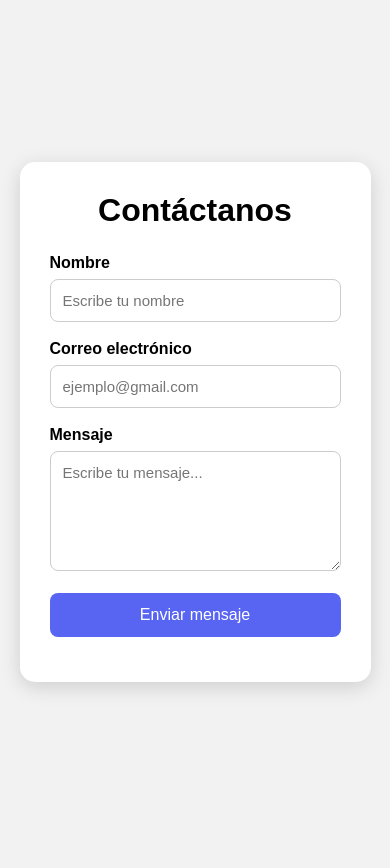
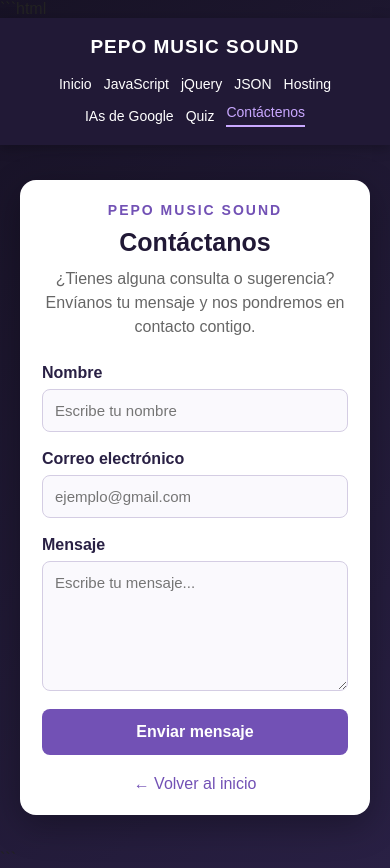
Before and after one commit to j4841801-ship-it/proyecto_final_software, a website: page contacto.html in a window 390 px wide. Before the commit the page ends 844 px from the top, so only its background shows below. Drawn offline with Linux system fonts and the light colour scheme.

Commit message:
pepo mas gay

````diff
--- a/contacto.html
+++ b/contacto.html
@@ -1,10 +1,12 @@
+```html
 <!DOCTYPE html>
 <html lang="es">
 <head>
     <meta charset="UTF-8">
     <meta name="viewport" content="width=device-width, initial-scale=1.0">
+    <meta name="description" content="Contacta con PEPO MUSIC SOUND. Envíanos tus consultas y comentarios.">
 
-    <title>Formulario de Contacto</title>
+    <title>Contacto | PEPO MUSIC SOUND</title>
 
     <style>
         * {
@@ -15,24 +17,93 @@
         }
 
         body {
-            background: #f2f2f2;
+            background: linear-gradient(135deg, #171225, #292044);
             min-height: 100vh;
+            color: #222;
+        }
+
+        /* MENÚ DE NAVEGACIÓN */
+        .menu-pepo {
+            width: 100%;
+            background: #211936;
+            padding: 18px 4%;
+            display: flex;
+            justify-content: space-between;
+            align-items: center;
+            gap: 18px;
+            flex-wrap: wrap;
+            box-shadow: 0 3px 12px rgba(0, 0, 0, 0.25);
+        }
+
+        .logo-pepo {
+            color: #fff;
+            font-size: 19px;
+            font-weight: bold;
+            text-decoration: none;
+            letter-spacing: 1px;
+        }
+
+        .enlaces-pepo {
+            display: flex;
+            align-items: center;
+            flex-wrap: wrap;
+            gap: 16px;
+        }
+
+        .enlaces-pepo a {
+            color: #fff;
+            text-decoration: none;
+            font-size: 14px;
+            transition: color 0.2s;
+        }
+
+        .enlaces-pepo a:hover,
+        .enlaces-pepo a.activo {
+            color: #c9a8ff;
+        }
+
+        .enlaces-pepo a.activo {
+            border-bottom: 2px solid #c9a8ff;
+            padding-bottom: 5px;
+        }
+
+        /* CONTENEDOR DEL FORMULARIO */
+        .contenedor {
+            min-height: calc(100vh - 75px);
             display: flex;
             justify-content: center;
             align-items: center;
+            padding: 35px 20px;
         }
 
         .formulario {
-            background: white;
-            width: 90%;
+            background: #fff;
+            width: 100%;
             max-width: 500px;
             padding: 30px;
-            border-radius: 15px;
-            box-shadow: 0 5px 20px rgba(0,0,0,0.15);
+            border-radius: 16px;
+            box-shadow: 0 10px 35px rgba(0, 0, 0, 0.3);
+        }
+
+        .marca {
+            text-align: center;
+            color: #7251b5;
+            font-size: 14px;
+            font-weight: bold;
+            letter-spacing: 2px;
+            margin-bottom: 10px;
         }
 
         h1 {
             text-align: center;
+            color: #211936;
+            margin-bottom: 10px;
+        }
+
+        .descripcion {
+            text-align: center;
+            color: #666;
+            line-height: 1.5;
             margin-bottom: 25px;
         }
 
@@ -44,59 +115,146 @@
             display: block;
             margin-bottom: 7px;
             font-weight: bold;
+            color: #292044;
         }
 
         input,
         textarea {
+            display: block;
             width: 100%;
             padding: 12px;
-            border: 1px solid #ccc;
+            border: 1px solid #d4cde3;
             border-radius: 8px;
             font-size: 15px;
+            background: #faf9fd;
+            color: #222;
+        }
+
+        input:focus,
+        textarea:focus {
+            outline: 2px solid #8b68d1;
+            border-color: #8b68d1;
         }
 
         textarea {
-            height: 120px;
+            min-height: 130px;
             resize: vertical;
         }
 
         button {
             width: 100%;
-            padding: 13px;
+            padding: 14px;
             border: none;
             border-radius: 8px;
-            background: #5865F2;
+            background: #7251b5;
             color: white;
             font-size: 16px;
+            font-weight: bold;
             cursor: pointer;
+            transition: background 0.2s;
         }
 
-        button:hover {
-            background: #4752C4;
+        button:hover:not(:disabled) {
+            background: #563b91;
+        }
+
+        button:disabled {
+            opacity: 0.65;
+            cursor: wait;
         }
 
         #resultado {
             text-align: center;
-            margin-top: 15px;
+            margin-top: 18px;
+            line-height: 1.5;
+            overflow-wrap: anywhere;
             font-weight: bold;
+        }
+
+        .volver {
+            display: block;
+            text-align: center;
+            margin-top: 20px;
+            color: #7251b5;
+            text-decoration: none;
+        }
+
+        .volver:hover {
+            text-decoration: underline;
+        }
+
+        @media (max-width: 760px) {
+            .menu-pepo {
+                justify-content: center;
+            }
+
+            .logo-pepo {
+                text-align: center;
+                width: 100%;
+            }
+
+            .enlaces-pepo {
+                justify-content: center;
+                gap: 12px;
+            }
+
+            .contenedor {
+                min-height: auto;
+            }
+        }
+
+        @media (max-width: 480px) {
+            .formulario {
+                padding: 22px;
+            }
+
+            h1 {
+                font-size: 25px;
+            }
         }
     </style>
 </head>
 
 <body>
 
-    <div class="formulario">
+    <!-- MENÚ DE NAVEGACIÓN -->
+    <nav class="menu-pepo" aria-label="Navegación principal">
+        <a href="index.html" class="logo-pepo">PEPO MUSIC SOUND</a>
+
+        <div class="enlaces-pepo">
+            <a href="index.html">Inicio</a>
+            <a href="javascript.html">JavaScript</a>
+            <a href="jquery.html">jQuery</a>
+            <a href="json.html">JSON</a>
+            <a href="hosting.html">Hosting</a>
+            <a href="google-ia.html">IAs de Google</a>
+            <a href="cuestionario.html">Quiz</a>
+            <a href="contacto.html" class="activo" aria-current="page">Contáctenos</a>
+        </div>
+    </nav>
+
+    <!-- FORMULARIO DE CONTACTO -->
+    <main class="contenedor">
+        <section class="formulario">
+            <p class="marca">PEPO MUSIC SOUND</p>
 
             <h1>Contáctanos</h1>
 
+            <p class="descripcion">
+                ¿Tienes alguna consulta o sugerencia?
+                Envíanos tu mensaje y nos pondremos en contacto contigo.
+            </p>
+
             <form id="contactForm">
-
                 <div class="campo">
                     <label for="nombre">Nombre</label>
                     <input
                         type="text"
                         id="nombre"
+                        name="nombre"
                         placeholder="Escribe tu nombre"
+                        maxlength="100"
+                        autocomplete="name"
                         required
                     >
                 </div>
@@ -106,7 +264,10 @@
                     <input
                         type="email"
                         id="correo"
+                        name="correo"
                         placeholder="ejemplo@gmail.com"
+                        maxlength="254"
+                        autocomplete="email"
                         required
                     >
                 </div>
@@ -115,116 +276,99 @@
                     <label for="mensaje">Mensaje</label>
                     <textarea
                         id="mensaje"
+                        name="mensaje"
                         placeholder="Escribe tu mensaje..."
+                        maxlength="5000"
                         required
                     ></textarea>
                 </div>
 
-            <button type="submit">
+                <button type="submit" id="btnEnviar">
                     Enviar mensaje
                 </button>
-
             </form>
 
-        <p id="resultado"></p>
+            <p id="resultado" role="status" aria-live="polite"></p>
 
-    </div>
-
+            <a class="volver" href="index.html">
+                ← Volver al inicio
+            </a>
+        </section>
+    </main>
 
     <script>
-
-        // ==================================================
-        // PEGA AQUÍ TU NUEVO WEBHOOK DE DISCORD
-        // ==================================================
-
-        const webhookURL = "https://discord.com/api/webhooks/1557494789639905280/XpsUancje2leoQzsvrobPdPN1qfiCxJ12djdSDAU1mAFkdQqFXjQPqJRMSUcGCYFaebs";
-
-
-        // ==================================================
-        // FORMULARIO
-        // ==================================================
-
         const formulario = document.getElementById("contactForm");
+        const resultado = document.getElementById("resultado");
+        const boton = document.getElementById("btnEnviar");
 
         formulario.addEventListener("submit", async function(event) {
-
             event.preventDefault();
 
+            const nombre = document.getElementById("nombre").value.trim();
+            const correo = document.getElementById("correo").value.trim();
+            const mensaje = document.getElementById("mensaje").value.trim();
 
-            // Obtener los datos del formulario
+            if (!nombre || !correo || !mensaje) {
+                resultado.textContent = "Completa todos los campos.";
+                resultado.style.color = "#c62828";
+                return;
+            }
 
-            const nombre = document.getElementById("nombre").value;
-            const correo = document.getElementById("correo").value;
-            const mensaje = document.getElementById("mensaje").value;
-
-
-            // Mensaje que recibirá Discord
-
-            const datos = {
-
-                content:
-                "📩 **NUEVO MENSAJE DEL FORMULARIO**\n\n" +
-
-                "👤 **Nombre:** " + nombre + "\n" +
-
-                "📧 **Correo:** " + correo + "\n\n" +
-
-                "💬 **Mensaje:**\n" + mensaje
-
-            };
-
+            resultado.textContent = "Enviando tu mensaje...";
+            resultado.style.color = "#7251b5";
+            boton.disabled = true;
+            boton.textContent = "Enviando...";
 
             try {
-
-                const respuesta = await fetch(webhookURL, {
-
+                const respuesta = await fetch("/api/contacto", {
                     method: "POST",
-
                     headers: {
                         "Content-Type": "application/json"
                     },
-
-                    body: JSON.stringify(datos)
-
+                    body: JSON.stringify({
+                        nombre: nombre,
+                        correo: correo,
+                        mensaje: mensaje
+                    })
                 });
 
+                const datos = await respuesta.json();
 
-                if (respuesta.ok) {
+                if (!respuesta.ok) {
+                    throw new Error(
+                        datos.error || "No se pudo enviar el mensaje."
+                    );
+                }
 
-                    document.getElementById("resultado").textContent =
-                        "✅ Mensaje enviado correctamente.";
-
-                    document.getElementById("resultado").style.color =
-                        "green";
+                if (datos.parcial) {
+                    resultado.textContent =
+                        datos.mensaje ||
+                        "El mensaje solo llegó a uno de los destinos.";
+                    resultado.style.color = "#a66b00";
+                } else {
+                    resultado.textContent =
+                        "¡Mensaje enviado correctamente a Discord y al correo!";
+                    resultado.style.color = "#218838";
+                }
 
                 formulario.reset();
 
-                } else {
+            } catch (error) {
+                console.error("Error al enviar el formulario:", error);
 
-                    document.getElementById("resultado").textContent =
-                        "❌ No se pudo enviar el mensaje.";
+                resultado.textContent =
+                    error.message ||
+                    "No se pudo conectar con el servidor. Inténtalo nuevamente.";
 
-                    document.getElementById("resultado").style.color =
-                        "red";
+                resultado.style.color = "#c62828";
 
+            } finally {
+                boton.disabled = false;
+                boton.textContent = "Enviar mensaje";
             }
-
-
-            } catch (error) {
-
-                console.error(error);
-
-                document.getElementById("resultado").textContent =
-                    "❌ Ocurrió un error al enviar el mensaje.";
-
-                document.getElementById("resultado").style.color =
-                    "red";
-
-            }
-
         });
-
     </script>
 
 </body>
 </html>
+```
````
Also changed, not shown: package.json (added, +7 -0 lines), 1 other file. Lines whose indentation alone changed are shown as unchanged.
